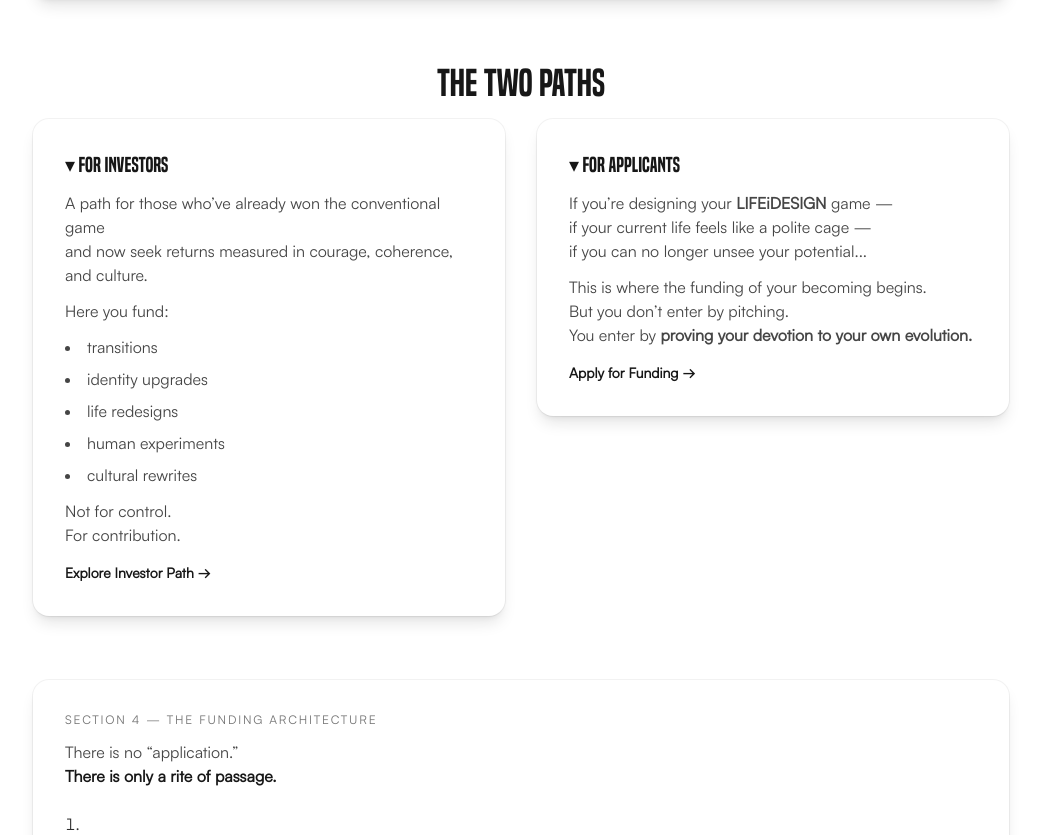
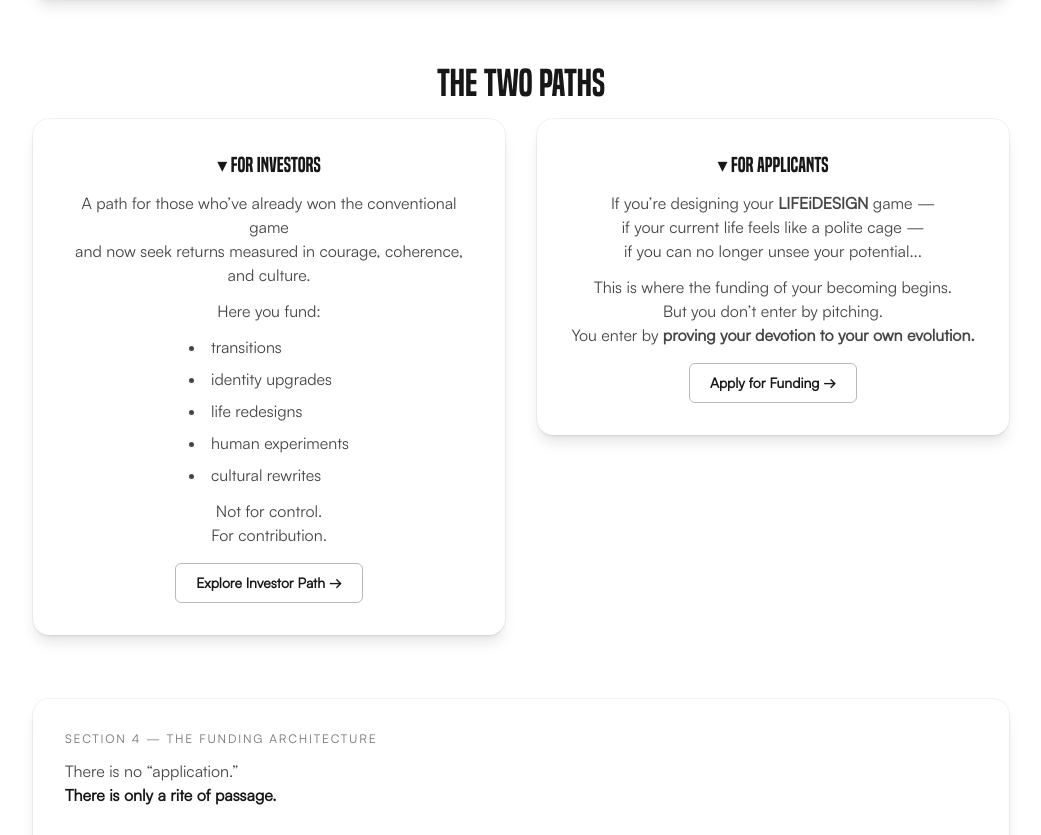
Before and after one commit to Kumar-Sushil0/Liberation-capital, a Next.js app: page / in a window 1280 px wide. Shown: the part 734-1569 px from the top of the page, without its empty margins (119-1160 px from the left). Built offline with nearby package versions, Linux system fonts and the light colour scheme.

Commit message:
section 3

```diff
--- a/src/app/page.tsx
+++ b/src/app/page.tsx
@@ -52,12 +52,12 @@
           <h4 className="text-3xl sm:text-4xl font-serif font-semibold">The Two Paths</h4>
         </div>
         <div className="grid grid-cols-1 md:grid-cols-2 gap-8 items-start">
-          <div className="rounded-2xl bg-background shadow-lg ring-1 ring-black/5 p-8">
+          <div className="rounded-2xl bg-background shadow-lg ring-1 ring-black/5 p-8 text-center">
             <h5 className="text-xl font-serif font-bold">▾ For Investors</h5>
             <p className="mt-3 text-foreground/80">A path for those who’ve already won the conventional game</p>
             <p className="text-foreground/80">and now seek returns measured in courage, coherence, and culture.</p>
             <p className="mt-3 text-foreground/80">Here you fund:</p>
-            <ul className="mt-3 text-foreground/80 space-y-2 list-disc list-inside">
+            <ul className="mt-3 text-foreground/80 space-y-2 list-disc list-inside inline-block text-left">
               <li>transitions</li>
               <li>identity upgrades</li>
               <li>life redesigns</li>
@@ -66,10 +66,15 @@
             </ul>
             <p className="mt-3 text-foreground/80">Not for control.</p>
             <p className="text-foreground/80">For contribution.</p>
-            <a href="#" className="mt-4 inline-block text-sm font-semibold">Explore Investor Path →</a>
+            <a
+              href="#"
+              className="mt-4 inline-flex h-10 px-5 items-center rounded-md border border-foreground/30 text-foreground text-sm font-semibold hover:bg-foreground/10 transition"
+            >
+              Explore Investor Path →
+            </a>
           </div>
 
-          <div className="rounded-2xl bg-background shadow-lg ring-1 ring-black/5 p-8">
+          <div className="rounded-2xl bg-background shadow-lg ring-1 ring-black/5 p-8 text-center">
             <h5 className="text-xl font-serif font-bold">▾ For Applicants</h5>
             <p className="mt-3 text-foreground/80">If you’re designing your <span className="font-bold">LIFEiDESIGN</span> game —</p>
             <p className="text-foreground/80">if your current life feels like a polite cage —</p>
@@ -77,7 +82,12 @@
             <p className="mt-3 text-foreground/80">This is where the funding of your becoming begins.</p>
             <p className="text-foreground/80">But you don’t enter by pitching.</p>
             <p className="text-foreground/80">You enter by <span className="font-bold">proving your devotion to your own evolution.</span></p>
-            <a href="#" className="mt-4 inline-block text-sm font-semibold">Apply for Funding →</a>
+            <a
+              href="#"
+              className="mt-4 inline-flex h-10 px-5 items-center rounded-md border border-foreground/30 text-foreground text-sm font-semibold hover:bg-foreground/10 transition"
+            >
+              Apply for Funding →
+            </a>
           </div>
         </div>
       </div>
```
